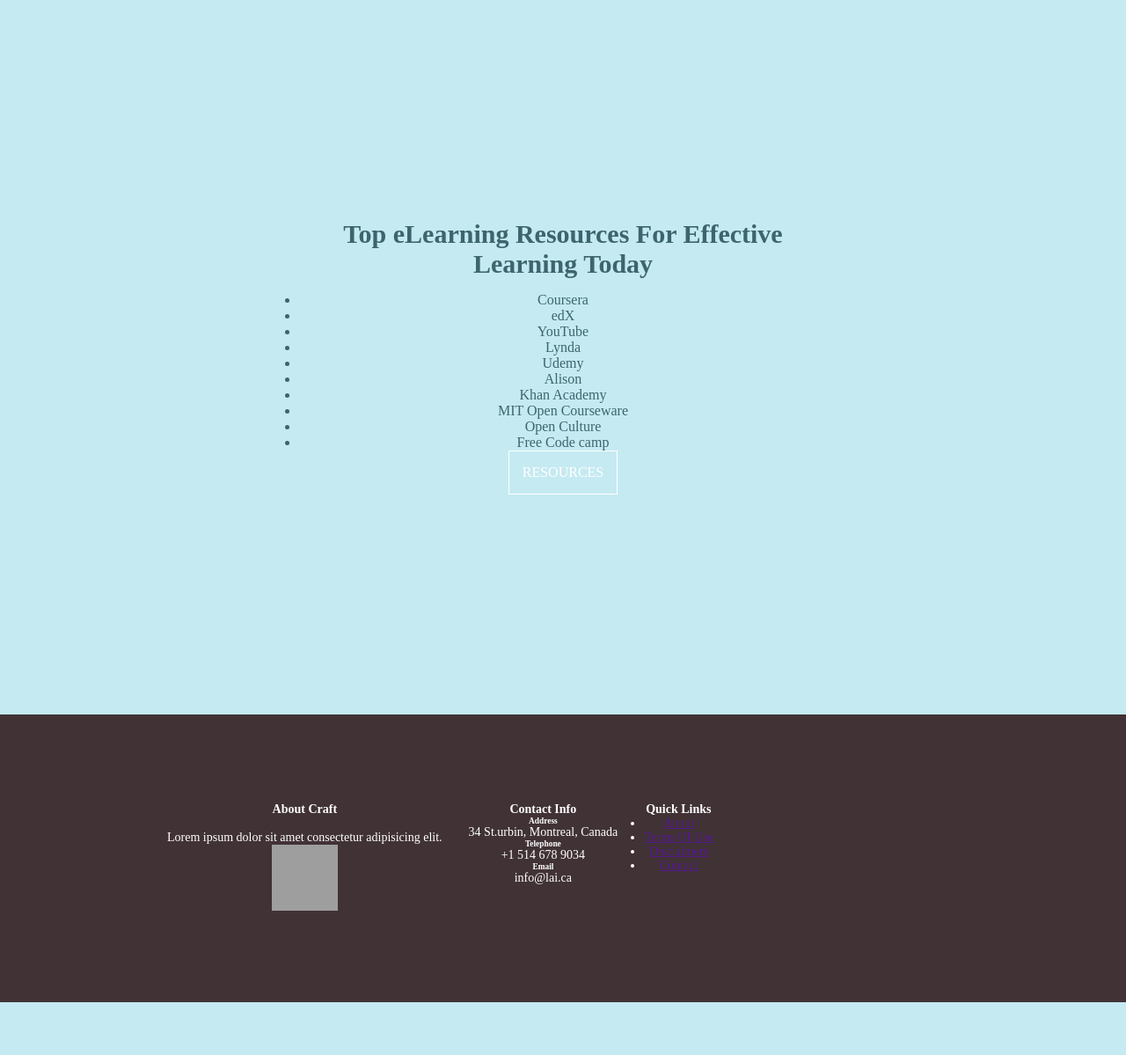
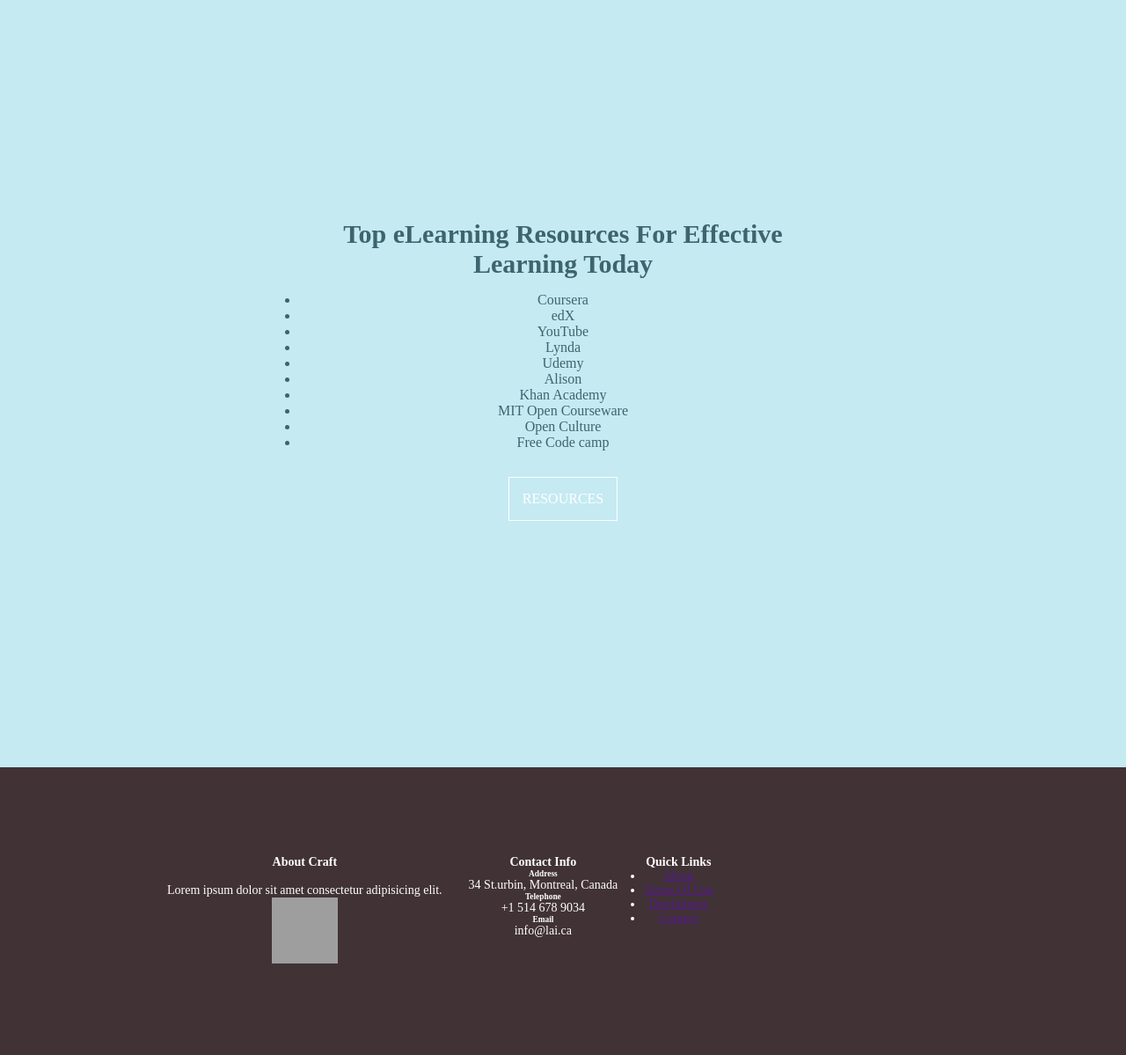
Before and after one commit to NiqueNat/myrna_web_development_env_1_project-, a PHP site: page / in a window 1280 px wide. Shown: the part 1619-2818 px from the top of the page at 88% size. Before the commit the page ends 2758 px from the top, so only its background shows below. Run offline with PHP 8.4, Linux system fonts and the light colour scheme; grey boxes are pictures that could not be loaded.

Commit message:
Update main.css

```diff
--- a/assets/css/main.css
+++ b/assets/css/main.css
@@ -127,8 +127,7 @@ h1 {
     border: 1px solid white;
     box-shadow: 1px 1px 1px #C5EAF2;
     background-color: transparent;
-    margin-top: auto;
-    margin-bottom: auto;
+    margin: 30px 0;
 }
 
 .footer {
```
